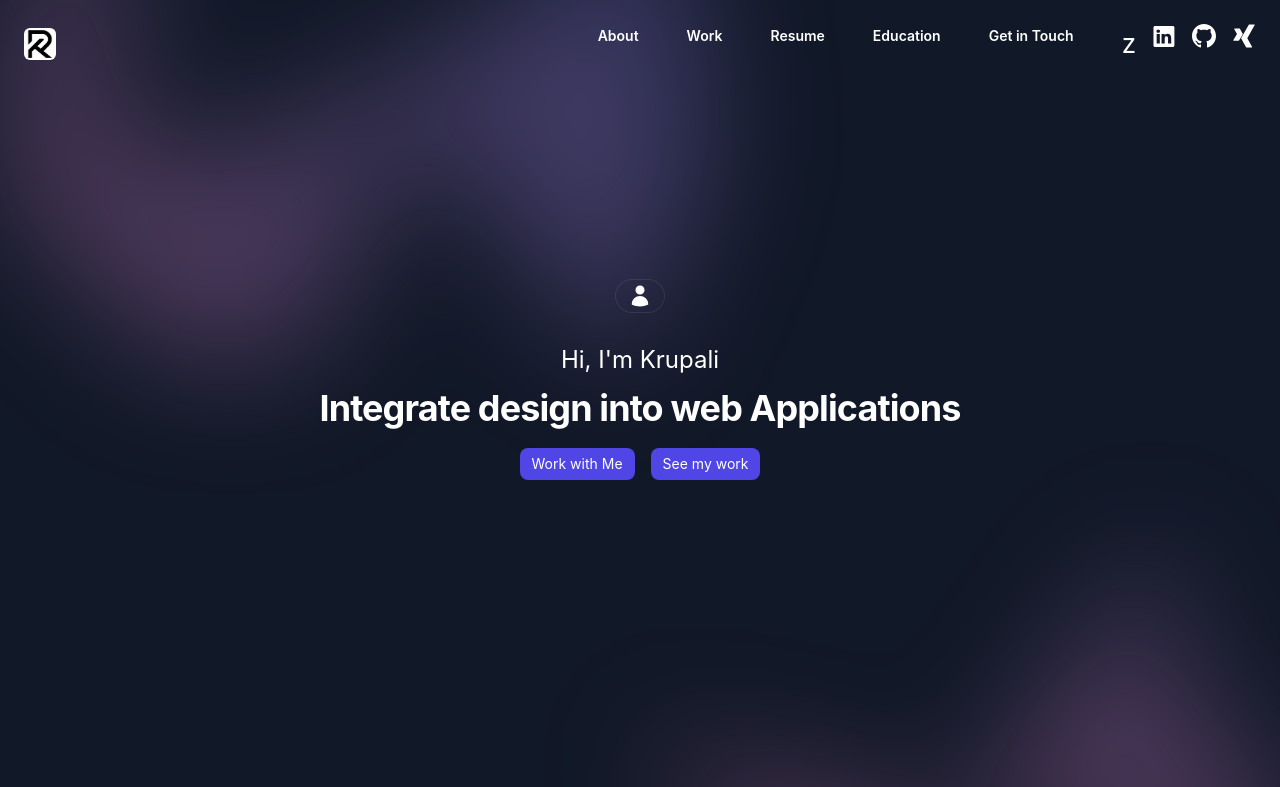
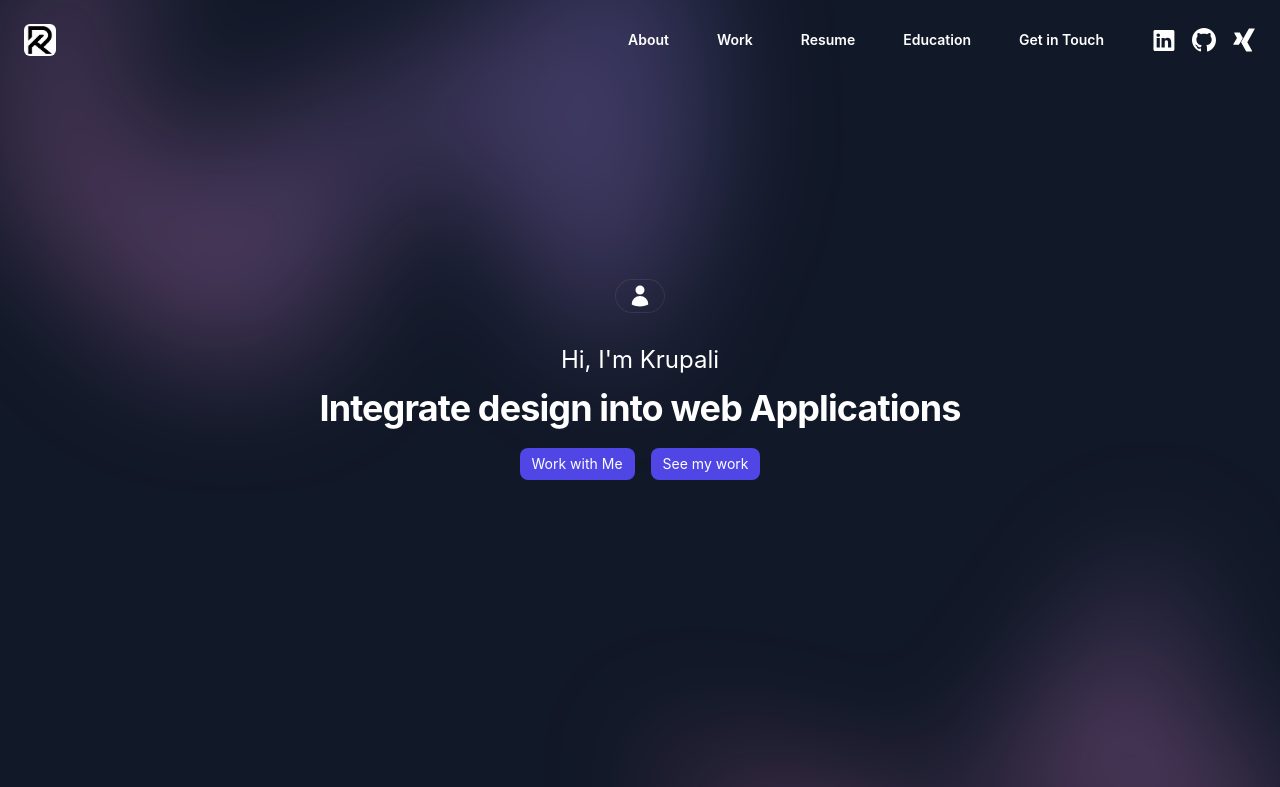
Before and after one commit to krupspatel/Portfolio, a React (Create React App) app: page / in a window 1280 px wide. Shown: the top 787 px of the page. Built offline with nearby package versions, Linux system fonts and the light colour scheme.

Commit message:
solve build error

```diff
--- a/package.json
+++ b/package.json
@@ -38,6 +38,7 @@
     ]
   },
   "devDependencies": {
+    "@babel/plugin-proposal-private-property-in-object": "^7.21.11",
     "tailwindcss": "^3.4.1"
   }
 }
--- a/src/components/navigation.js
+++ b/src/components/navigation.js
@@ -66,7 +66,7 @@ export default function Navigation() {
                             {item.name}
                         </a>
                     ))}
-                    <div className="social-icon flex gap-x-4">z
+                    <div className="social-icon flex gap-x-4">
                         <a target='_blank' rel="noreferrer" href="https://www.linkedin.com/in/krupali-ribadia/"><img src={Linkedin} width="24" alt="linkedin" /></a>
                         <a target='_blank' rel="noreferrer" href="https://github.com/krupspatel/"><img src={Github} alt="github" /></a>
                         <a target='_blank' rel="noreferrer" href="https://www.xing.com/profile/Krupali_Ribadia/"><img src={Xing} alt="Xing" /></a>
```
Also changed, not shown: 1 other file (tests, documents, lock files or other folders).
